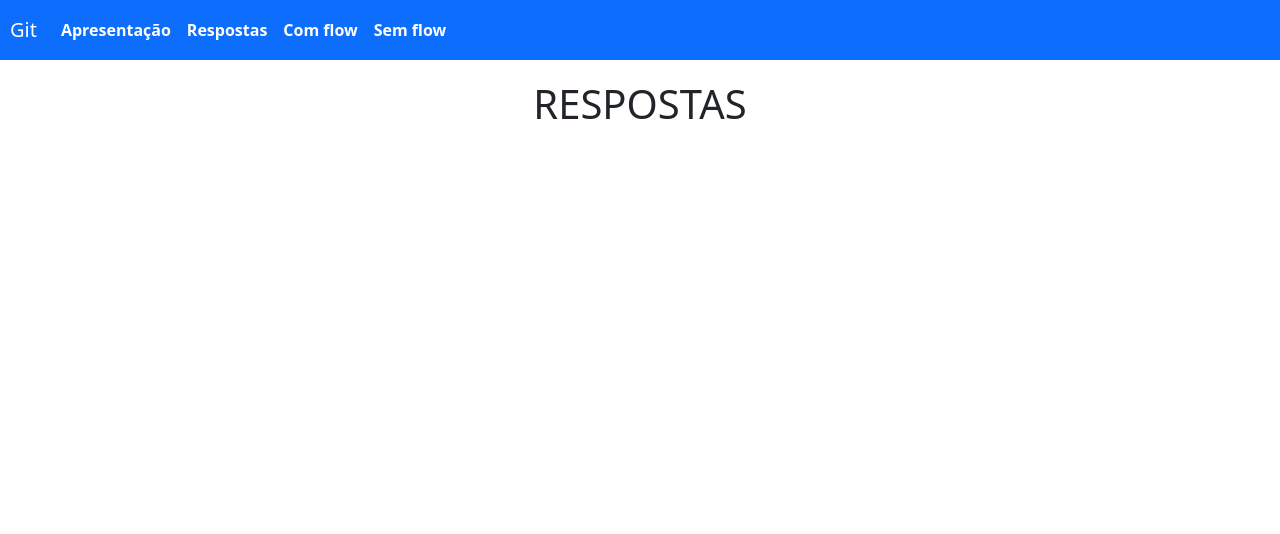
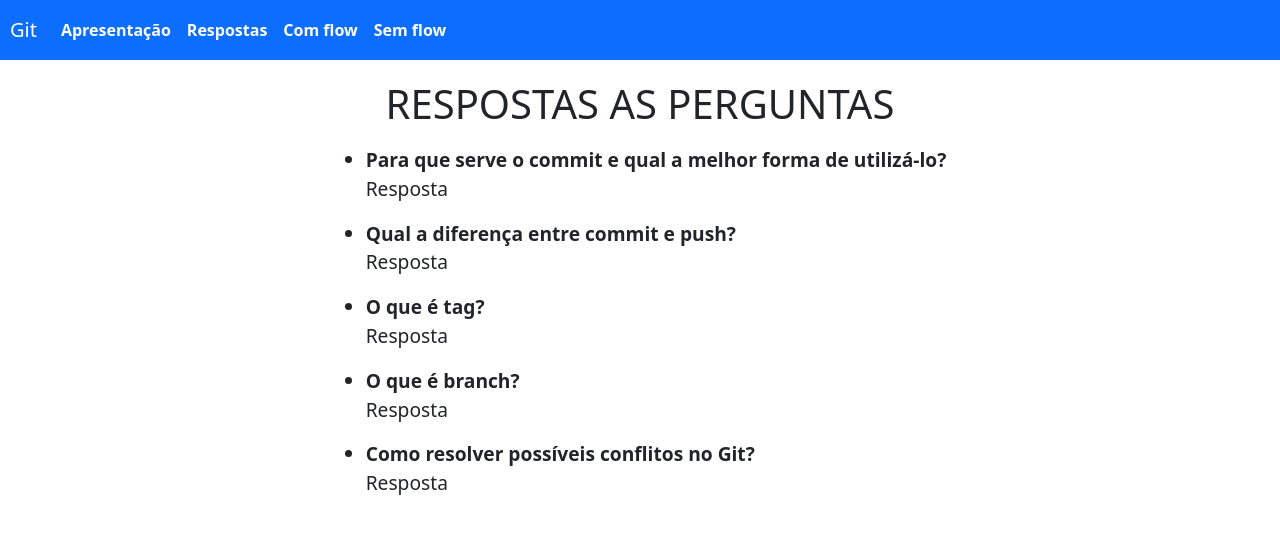
Before and after one commit to Nidilap/APE11SI, a plain HTML site: page paginaGit/paginas/respostas/index.html in a window 1280 px wide. Drawn offline with Linux system fonts and the light colour scheme.

Commit message:
Estrutura inicial das perguntas - tag 1.3.0

```diff
--- a/paginaGit/paginas/respostas/index.html
+++ b/paginaGit/paginas/respostas/index.html
@@ -38,7 +38,39 @@
 
 
     <div class="d-flex justify-content-center flex-column align-items-center">
-        <h1 class="tituloPag">RESPOSTAS</h1>
+        <h1 class="tituloPag">RESPOSTAS AS PERGUNTAS</h1>
+        <div class="descricaoPag">
+            <ul>
+                <li class="pergunta">
+                    Para que serve o commit e qual a melhor forma de utilizá-lo?
+                </li>
+                <p> Resposta</p>
+            </ul>
+            <ul>
+                <li class="pergunta">
+                    Qual a diferença entre commit e push?
+                </li>
+                <p> Resposta</p>
+            </ul>
+            <ul>
+                <li class="pergunta">
+                    O que é tag?
+                </li>
+                <p> Resposta</p>
+            </ul>
+            <ul>
+                <li class="pergunta">
+                    O que é branch?
+                </li>
+                <p> Resposta</p>
+            </ul>
+            <ul>
+                <li class="pergunta">
+                    Como resolver possíveis conflitos no Git?
+                </li>
+                <p> Resposta</p>
+            </ul>
+        </div>
     </div>
 </body>
 
--- a/paginaGit/src/css/general.css
+++ b/paginaGit/src/css/general.css
@@ -21,3 +21,7 @@
     margin-top: 10px;
     font-size: 1.2rem;
 }
+
+.pergunta {
+    font-weight: 700;
+}
```
